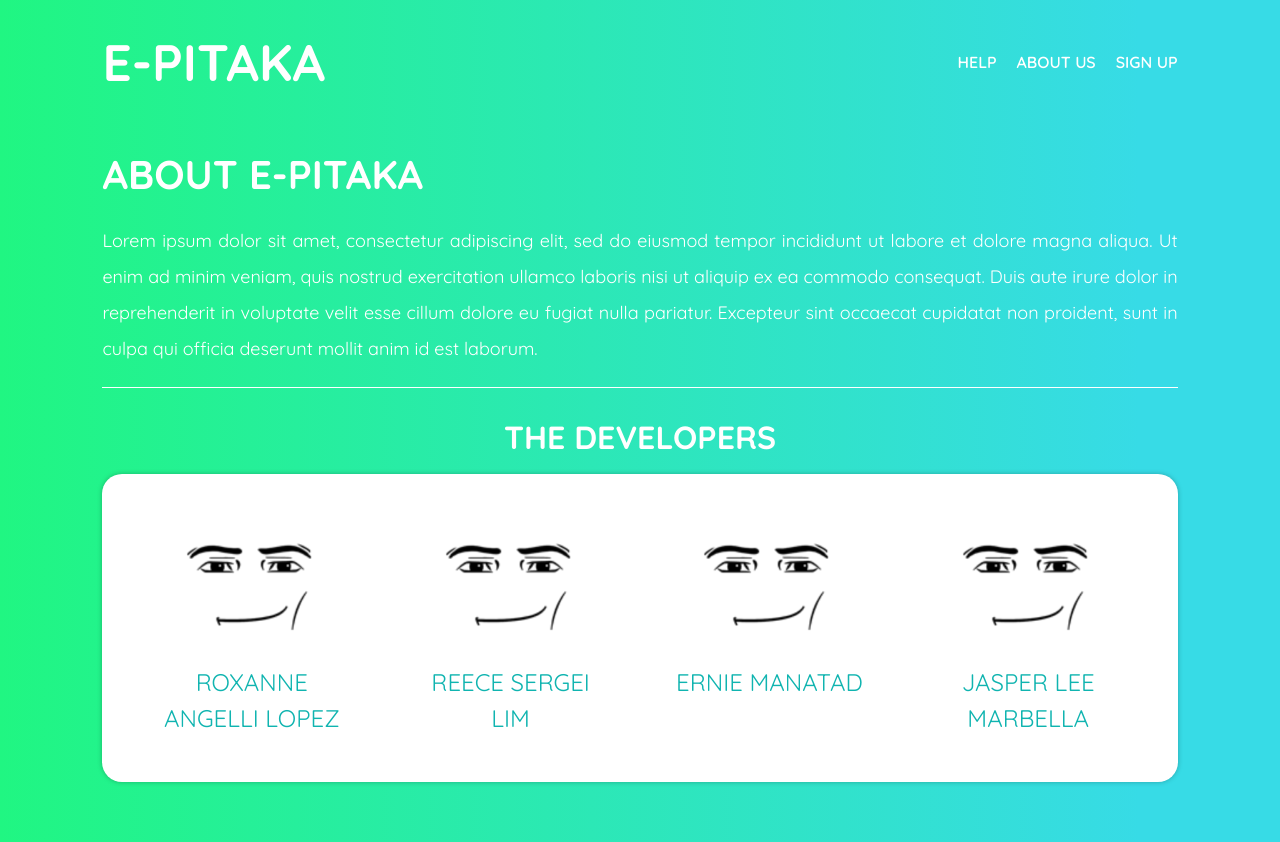
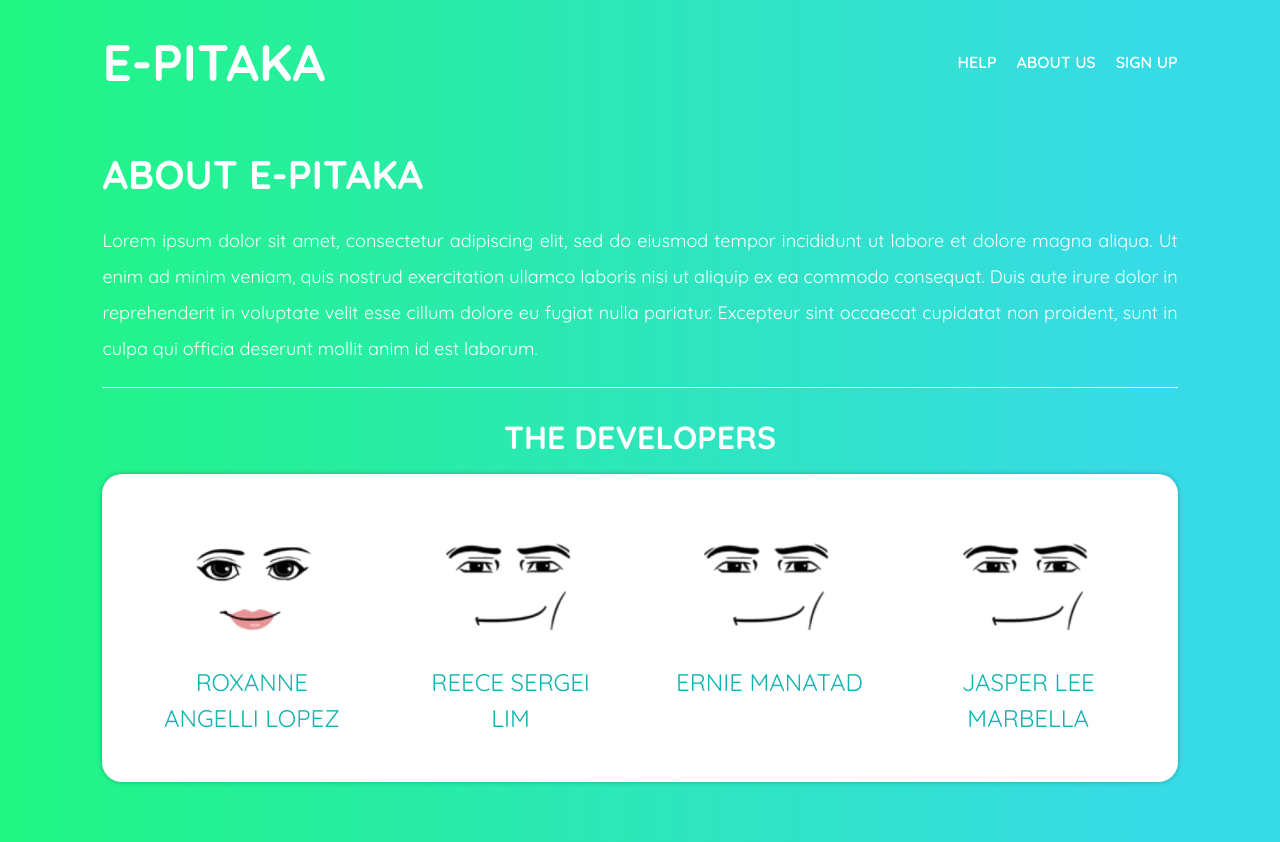
Before and after one commit to NotRelix/e-pitaka, a React (Vite) app: page /e-pitaka/about-us in a window 1280 px wide. Built offline with nearby package versions, Linux system fonts and the light colour scheme; a web font is replaced by a local one.

Commit message:
feat: replaced one picture on DevelopersCard into a gil

```diff
--- a/src/components/DevelopersCard.jsx
+++ b/src/components/DevelopersCard.jsx
@@ -1,4 +1,5 @@
 import roblos from '../assets/roblos.png'
+import roblosgirl from  '../assets/Png.png'
 import '../styles/DevelopersCard.css'
 
 function DevelopersCard() {
@@ -6,7 +7,7 @@ function DevelopersCard() {
         <>
             <div className='form-container developer-card'>
                 <div className='developer'>
-                    <img src = {roblos} className='developer-image'/>
+                    <img src = {roblosgirl} className='developer-image'/>
                     <p className='developer-name'>ROXANNE ANGELLI LOPEZ</p>
                 </div>
                 <div className='developer'>
```
Also changed, not shown: src/assets/Png.png (added).
